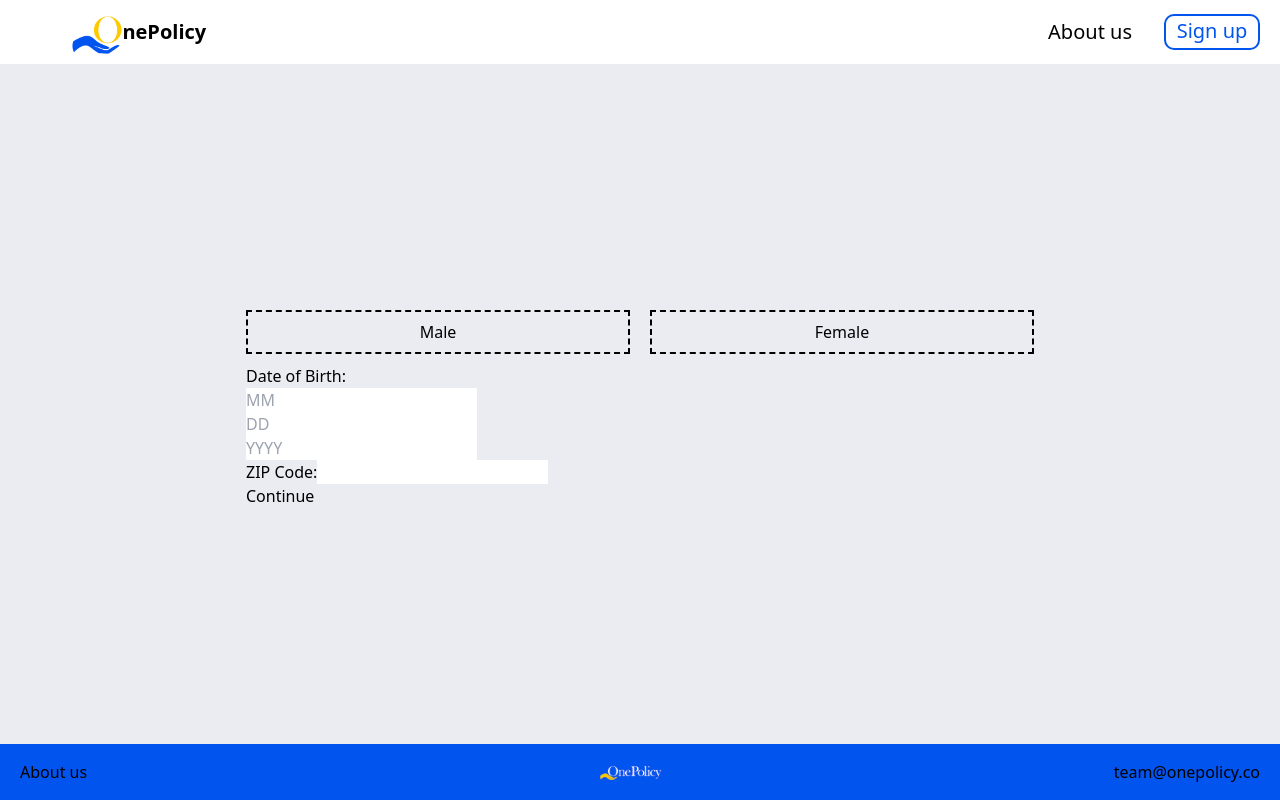
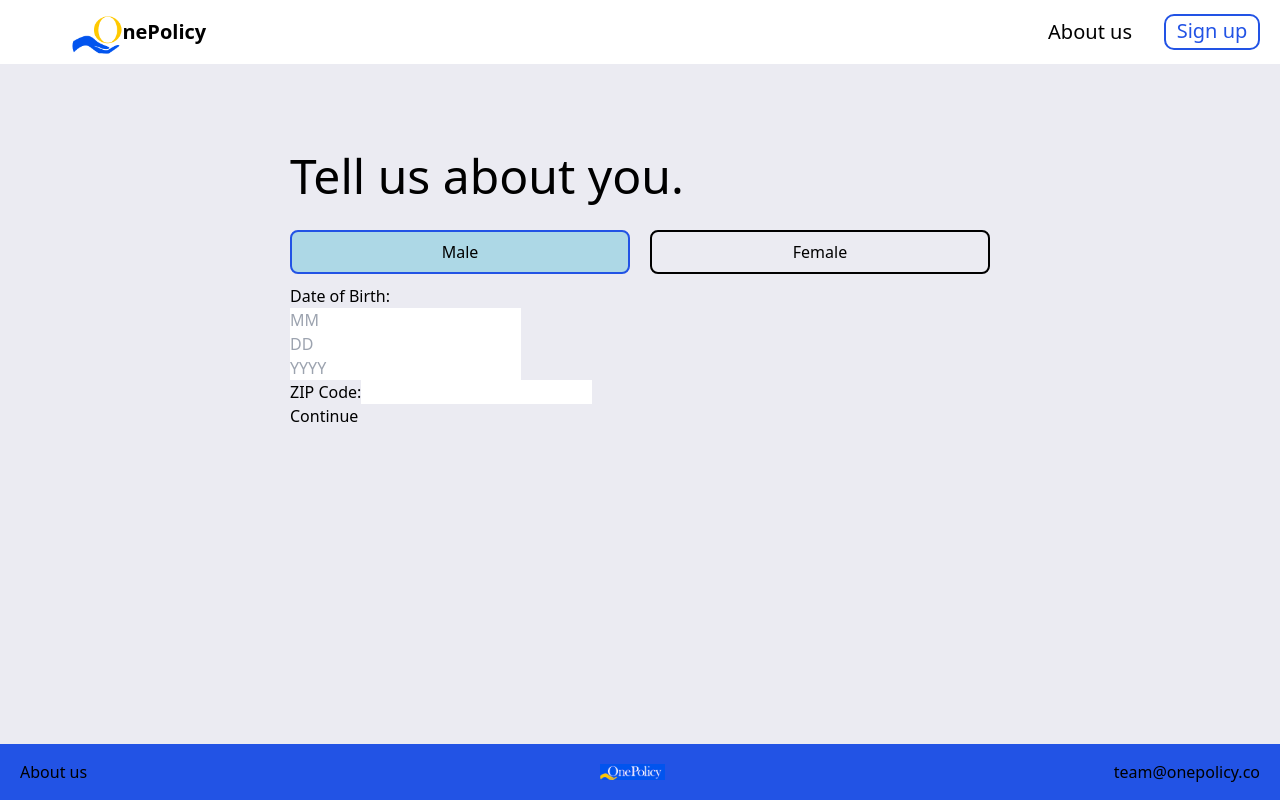
Before and after one commit to sujkovic/one-policy, a Next.js app in the folder nextjs-website/: page /life in a window 1280 px wide. Built offline with nearby package versions, Linux system fonts and the light colour scheme.

Commit message:
buttons fully functional

```diff
--- a/nextjs-website/src/app/components/global/Footer.css
+++ b/nextjs-website/src/app/components/global/Footer.css
@@ -3,14 +3,14 @@
   flex-direction: row;
   align-items: center;
   justify-content: space-between;
-  background-color: #0254ee;
+  background-color: #2253e5;
   padding: 20px;
   width: 100%;
   height: 7vh;
 }
 
 .img {
-  height:100%;
+  height: 100%;
   object-fit: contain;
   margin-left: 5vw;
 }
--- a/nextjs-website/src/app/components/global/Header.css
+++ b/nextjs-website/src/app/components/global/Header.css
@@ -22,9 +22,9 @@ header {
 .signup-button {
   height: 36px;
   width: 96px;
-  border: 2px #0254ee solid;
+  border: 2px #2253e5 solid;
   background-color: white;
-  color: #0254ee;
+  color: #2253e5;
   border-radius: 10px;
   display: flex;
   justify-content: center;
@@ -56,7 +56,7 @@ header {
 
 .header-logo:hover {
   font-weight: 500;
-  color: #0254ee;
+  color: #2253e5;
 }
 
 .logo {
--- a/nextjs-website/src/app/life/page.module.css
+++ b/nextjs-website/src/app/life/page.module.css
@@ -21,9 +21,10 @@
     color: black;
     padding: 1vh 2vw;
     width: 30vw;
-    border-style: dashed;
+    border-style: solid;
     border-width: 2px;
     border-color: black;
+    border-radius: 8px;
     margin: 10px 10px 10px 0;
 }
 
@@ -34,26 +35,44 @@
     color: black;
     padding: 1vh 2vw;
     width: 30vw;
-    border-style: dashed;
+    border-style: solid;
     border-width: 2px;
     border-color: black;
+    border-radius: 8px;
     margin: 10px 0 10px 10px;
 }
 
 .buttonLeft:hover {
-    border-color: #0254ee;
+    border-color: #2253e5;
     cursor: pointer;
 }
 
 .buttonRight:hover {
-    border-color: #0254ee;
+    border-color: #2253e5;
     cursor: pointer;
 }
 
-.buttonLeft:focus {
+.buttonLeftFocus {
+    border-color: #2253e5;
     background-color: lightblue;
 }
 
-.buttonRight:focus {
+.buttonRightFocus {
+    border-color: #2253e5;
     background-color: lightblue;
 }
+
+.title {
+    color: black;
+    font-size: xxx-large;
+    font-weight: 500;
+}
+
+.container {
+    max-width: 700px;
+    padding-bottom: 30vh;
+}
+
+.form {
+    margin-top: 1vh;
+}
--- a/nextjs-website/src/app/life/page.tsx
+++ b/nextjs-website/src/app/life/page.tsx
@@ -29,9 +29,13 @@ function getAge(dateString: string) {
 const LifeForm: React.FC = () => {
   // M == male, F == female
   const [gender, setGender] = useState('M');
+  const [maleActive, setMaleActive] = useState(true);
+  const [femaleActive, setFemaleActive] = useState(false);
 
   return (
     <div className={styles.main}>
+      <div className={styles.container}>
+        <h1 className={styles.title}>Tell us about you.</h1>
         <div className={styles.form}>
           <Formik<InitialValues>
             initialValues={{
@@ -58,20 +62,32 @@ const LifeForm: React.FC = () => {
                 <div className={styles.genderGroup}>
                   <button
                     onClick={() => {
-                    setGender('M')
+                      setGender('M');
+                      setMaleActive(true);
+                      setFemaleActive(false);
                     }}
-                  className={styles.buttonLeft}>
+                    className={
+                      maleActive ?
+                      `${styles.buttonLeftFocus} ${styles.buttonLeft}`
+                      :
+                      styles.buttonLeft}>
                       Male
                   </button>
 
                   <button
                     onClick={() => {
-                    setGender('F')
+                      setGender('F');
+                      setMaleActive(false);
+                      setFemaleActive(true);
                     }}
-                  className={styles.buttonRight}>
+                    className={
+                      femaleActive ?
+                      `${styles.buttonRightFocus} ${styles.buttonRight}`
+                      :
+                      styles.buttonRight
+                      }>
                       Female
                   </button>
-
                 </div>
 
                 <div>
@@ -118,6 +134,7 @@ const LifeForm: React.FC = () => {
           </Formik>
         </div>
       </div>
+    </div>
   );
 }
 
```
Lines whose indentation alone changed are shown as unchanged.
